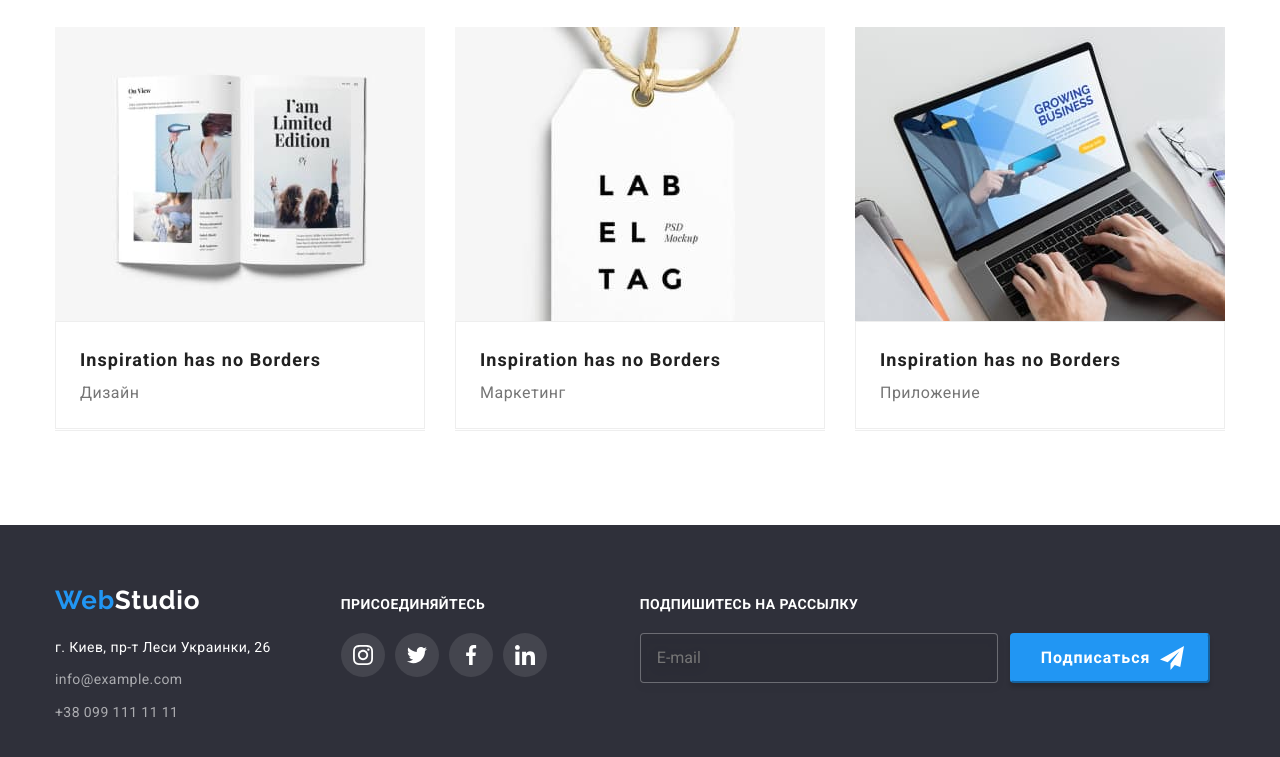
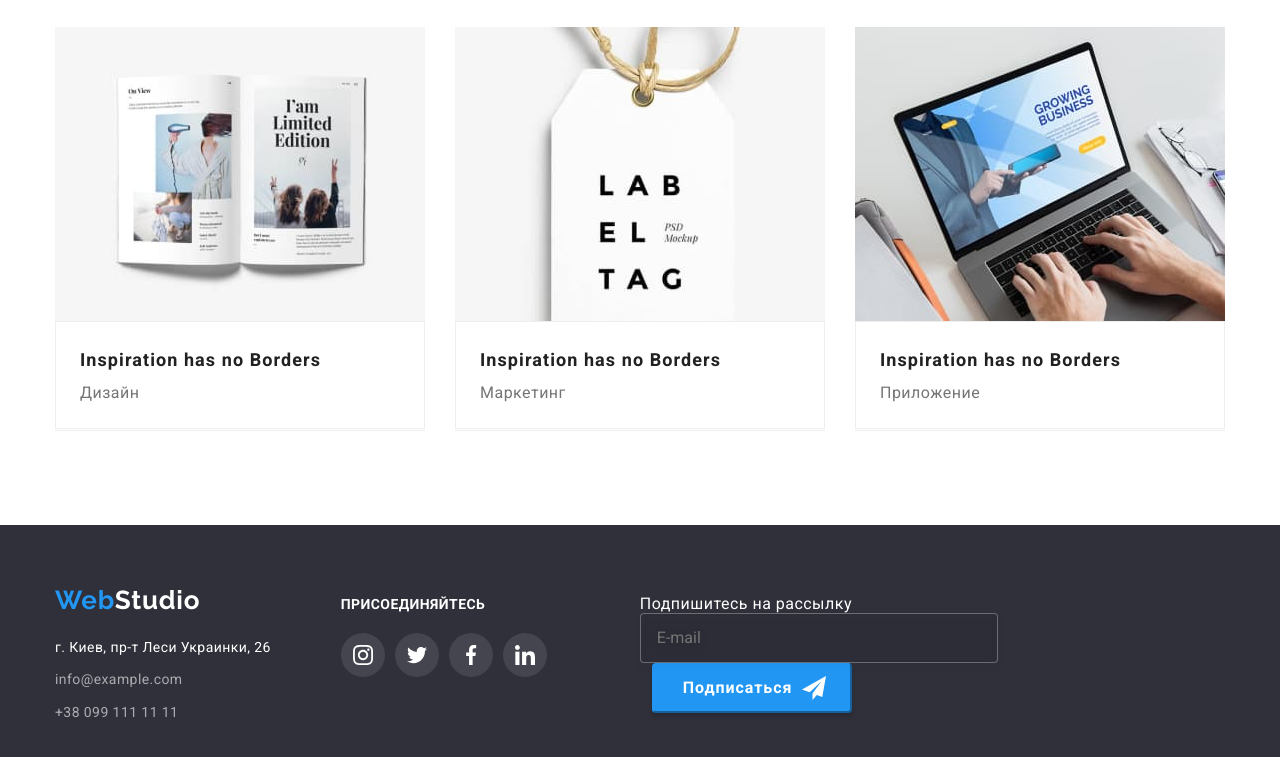
Before and after one commit to DarinaDomalega/goit-markup-hw-06, a plain HTML site: page portfolio.html in a window 1280 px wide. Shown: the part 1105-1862 px from the top of the page. Drawn offline with nearby package versions, Linux system fonts and the light colour scheme.

Commit message:
Correct mistakes

```diff
--- a/css/styles.css
+++ b/css/styles.css
@@ -1303,15 +1303,12 @@ display: flex;
 }
 
 .button-submit {
- position: absolute;
  width: 200px;
  height: 50px;
  display: flex;
  align-items: center;
  text-align: center;
  letter-spacing: 0.06em;
- top: 42%;
- left: 100%;
  padding-top: 10px;
  padding-bottom: 10px;
  padding-left: 29px;
@@ -1330,7 +1327,7 @@ display: flex;
  border-color: #2196f3;
 }
 
-.form-label{
+.text-submit{
   font-family: 'Roboto';
   font-style: normal;
   font-weight: 700;
```
Also changed, not shown: index.html (+14 -10 lines).
